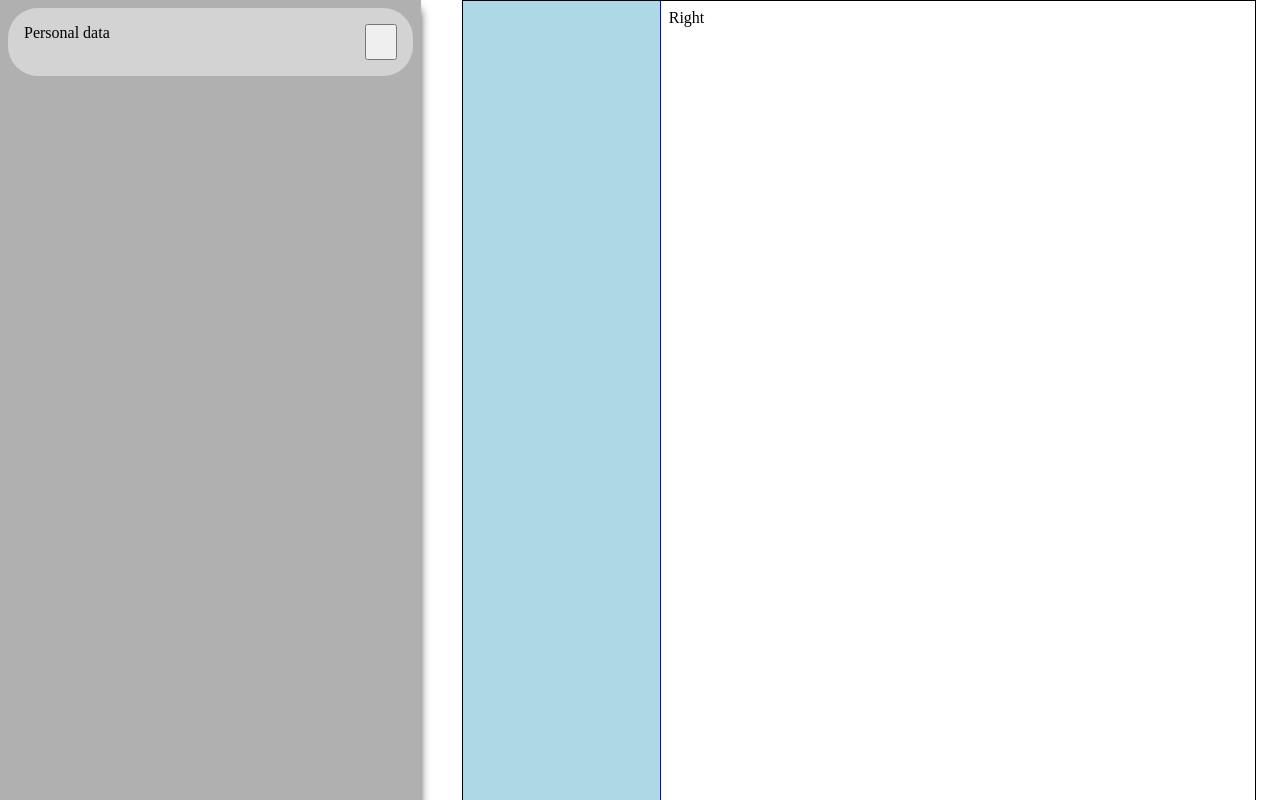
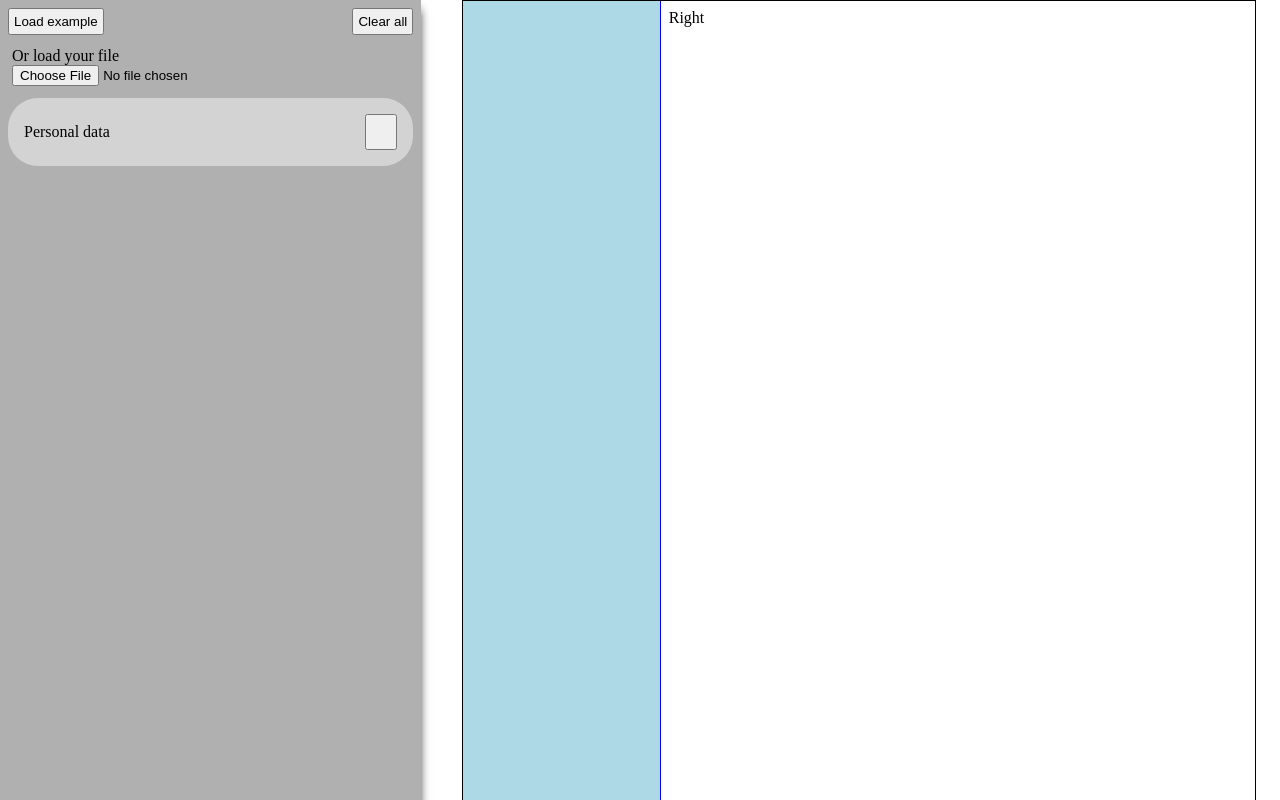
Before and after one commit to Radisza/CVGenerator, a React (Vite) app: page / in a window 1280 px wide. Shown: the top 800 px of the page. Built offline with nearby package versions, Linux system fonts and the light colour scheme; some icons are missing.

Commit message:
Add option to load example CV data from json

```diff
--- a/src/App.css
+++ b/src/App.css
@@ -17,6 +17,15 @@
   height: 100%;
   width: 100%;
   padding: 8px;
+  display: flex;
+  flex-direction: column;
+  gap: 8px;
+}
+
+.mainPanelButtons {
+  display: flex;
+  gap: 8px;
+  justify-content: space-between;
 }
 
 .preview {
@@ -61,6 +70,7 @@
   display: flex;
   justify-content: space-between;
   flex-wrap: wrap;
+  align-items: center;
 }
 
 .formInput {
--- a/src/inputs/MainPanel.jsx
+++ b/src/inputs/MainPanel.jsx
@@ -3,8 +3,57 @@ import PersonalForm from './PersonalForm';
 import PropTypes from 'prop-types';
 
 function MainPanel({ personal }) {
+  const setUserData = (data) => {
+    personal.setNewData(data.personal);
+  };
+
+  const handleLoadExample = async ({ src = '/example.json' }) => {
+    let response = await fetch(src);
+    let data = await response.json();
+
+    setUserData(data);
+  };
+
+  const handleLoadFiles = async (e) => {
+    if (e.target.files.length == 0) {
+      return;
+    }
+    const file = e.target.files[0];
+
+    const reader = new FileReader();
+
+    reader.onload = () => {
+      const json_data = JSON.parse(reader.result);
+      setUserData(json_data);
+    };
+
+    reader.onerror = (e) => {
+      console.log(`Can't read file ${file}. Error ${e}`);
+    };
+
+    reader.readAsText(file);
+  };
+
+  const handleClear = () => {
+    personal.clearData();
+  };
+
   return (
     <div className="mainPanel">
+      <div className="mainPanelButtons">
+        <button onClick={handleLoadExample}> Load example </button>
+        <button onClick={handleClear}>Clear all</button>
+      </div>
+      <div className="formInput">
+        <label htmlFor="exampleFile">Or load your file</label>
+        <input
+          type="file"
+          id="exampleFile"
+          onChange={handleLoadFiles}
+          accept=".json"
+          multiple={false}
+        />
+      </div>
       <FormItem
         name={personal.data.fullName || 'Personal data'}
         renderForm={(onSubmit) => (
--- a/src/user/PersonalInfo.js
+++ b/src/user/PersonalInfo.js
@@ -1,12 +1,21 @@
 import { useState } from 'react';
 
 function Personal() {
-  const [data, setPersonalData] = useState({
-    fullName: '',
-    email: '',
-    phoneNumber: '',
-    location: '',
-  });
+  const getData = ({
+    fullName = '',
+    email = '',
+    phoneNumber = '',
+    location = '',
+  }) => {
+    return {
+      fullName: fullName,
+      email: email,
+      phoneNumber: phoneNumber,
+      location: location,
+    };
+  };
+
+  const [data, setPersonalData] = useState(getData({}));
 
   function changeName(event_data) {
     const new_person = { ...data, fullName: event_data.target.value };
@@ -28,12 +37,22 @@ function Personal() {
     setPersonalData(new_person);
   }
 
+  function setNewData(obj) {
+    setPersonalData(getData(obj));
+  }
+
+  function clearData() {
+    setPersonalData(getData({}));
+  }
+
   return {
     data,
     changeName,
     changeEmail,
     changePhone,
     changeLocation,
+    setNewData,
+    clearData,
   };
 }
 
```
Also changed, not shown: public/example.json (added, +8 -0 lines).
